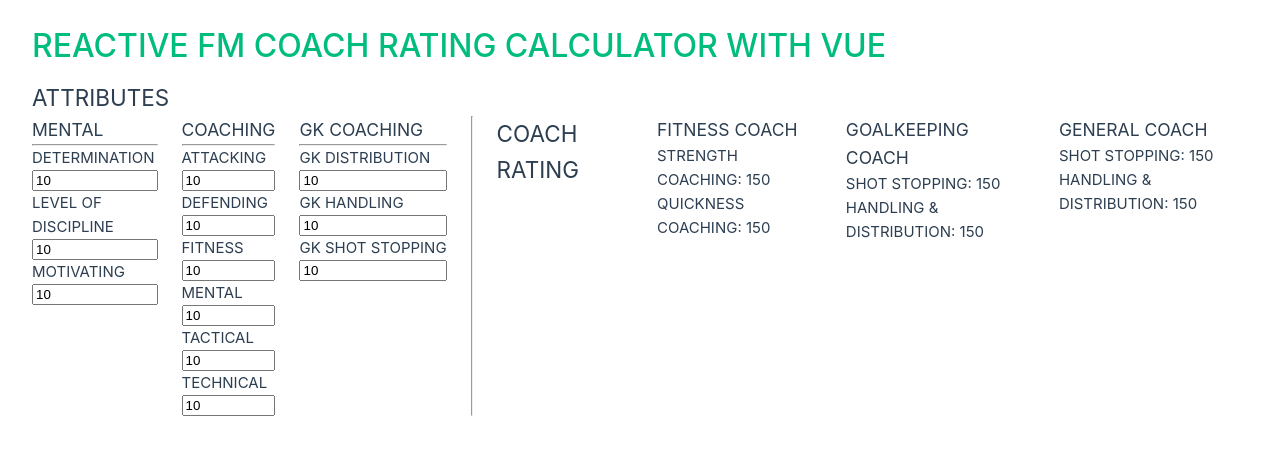
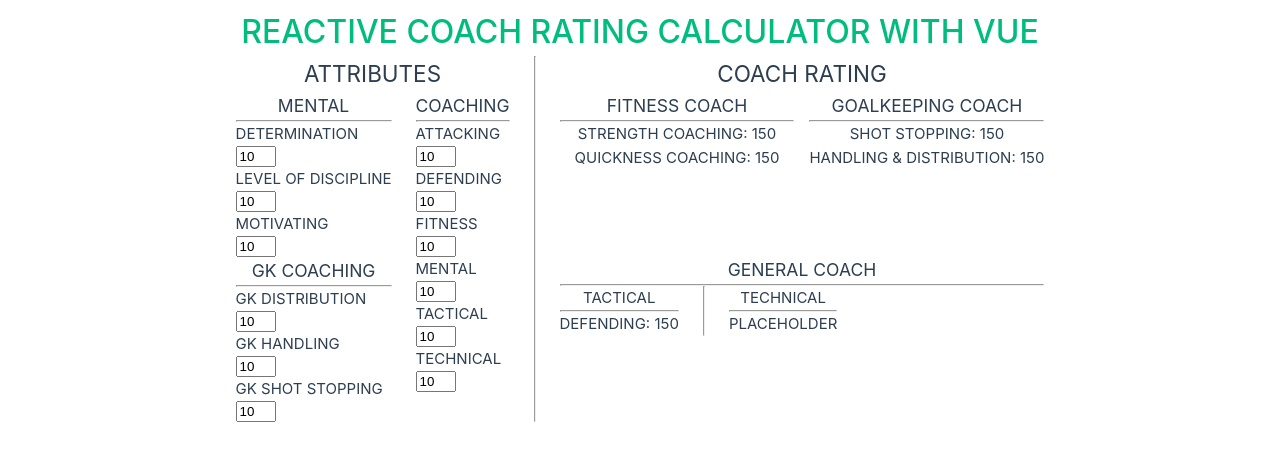
Before and after one commit to Dalkyan/vue-fm-calculator, a Vue app: page / in a window 1280 px wide. Shown: the top 460 px of the page. Built offline with nearby package versions, Linux system fonts and the light colour scheme.

Commit message:
Add grid to coach rating, layout tweak

```diff
--- a/src/App.vue
+++ b/src/App.vue
@@ -5,68 +5,144 @@
 import { useCoachStore } from "./store/UseCoachAttributes";
 
 const coach = useCoachStore();
-// const inputBoilerPlate = ` type="number" min="1" max="20" `;
 </script>
 
 <template>
   <header>
     <div class="wrapper">
-      <HeaderComponent msg="Reactive FM coach rating calculator with VUE" />
+      <HeaderComponent msg="Reactive coach rating calculator with VUE" />
     </div>
   </header>
 
   <main>
+    <div class="flex">
+      <div>
         <h2>Attributes</h2>
         <div class="flex">
           <div class="col">
             <h3>Mental</h3>
             <hr />
             <UserInput atr-name="determination" id-name="det">
-          <input type="number" min="1" max="20" id="det" v-model="coach.det" />
+              <input
+                type="number"
+                min="1"
+                max="20"
+                id="det"
+                v-model="coach.det"
+              />
             </UserInput>
             <UserInput atr-name="level of discipline" id-name="lod">
-          <input type="number" min="1" max="20" id="lod" v-model="coach.lod" />
+              <input
+                type="number"
+                min="1"
+                max="20"
+                id="lod"
+                v-model="coach.lod"
+              />
             </UserInput>
             <UserInput atr-name="motivating" id-name="mot">
-          <input type="number" min="1" max="20" id="mot" v-model="coach.mot" />
+              <input
+                type="number"
+                min="1"
+                max="20"
+                id="mot"
+                v-model="coach.mot"
+              />
             </UserInput>
+            <div class="col">
+            <h3>GK&nbsp;coaching</h3>
+            <hr />
+            <UserInput atr-name="GK&nbsp;Distribution" id-name="gkd">
+              <input
+                id="gkd"
+                type="number"
+                min="1"
+                max="20"
+                v-model="coach.gkd"
+              />
+            </UserInput>
+            <UserInput atr-name="GK&nbsp;Handling" id-name="gkh">
+              <input
+                id="gkh"
+                type="number"
+                min="1"
+                max="20"
+                v-model="coach.gkh"
+              />
+            </UserInput>
+            <UserInput atr-name="GK&nbsp;Shot&nbsp;stopping" id-name="gks">
+              <input
+                id="gks"
+                type="number"
+                min="1"
+                max="20"
+                v-model="coach.gks"
+              />
+            </UserInput>
+          </div>
           </div>
           <div class="col">
             <h3>Coaching</h3>
             <hr />
             <UserInput atr-name="attacking" id-name="att">
-          <input type="number" min="1" max="20" id="att" v-model="coach.att" />
+              <input
+                type="number"
+                min="1"
+                max="20"
+                id="att"
+                v-model="coach.att"
+              />
             </UserInput>
             <UserInput atr-name="defending" id-name="def">
-          <input type="number" min="1" max="20" id="def" v-model="coach.def" />
+              <input
+                type="number"
+                min="1"
+                max="20"
+                id="def"
+                v-model="coach.def"
+              />
             </UserInput>
             <UserInput atr-name="fitness" id-name="fit">
-          <input type="number" min="1" max="20" id="fit" v-model="coach.fit" />
+              <input
+                type="number"
+                min="1"
+                max="20"
+                id="fit"
+                v-model="coach.fit"
+              />
             </UserInput>
             <UserInput atr-name="mental" id-name="men">
-          <input id="men" type="number" min="1" max="20" v-model="coach.men" />
+              <input
+                id="men"
+                type="number"
+                min="1"
+                max="20"
+                v-model="coach.men"
+              />
             </UserInput>
             <UserInput atr-name="tactical" id-name="tac">
-          <input id="tac" type="number" min="1" max="20" v-model="coach.tac" />
+              <input
+                id="tac"
+                type="number"
+                min="1"
+                max="20"
+                v-model="coach.tac"
+              />
             </UserInput>
             <UserInput atr-name="technical" id-name="tech">
-          <input id="tech" type="number" min="1" max="20" v-model="coach.tch" />
+              <input
+                id="tech"
+                type="number"
+                min="1"
+                max="20"
+                v-model="coach.tch"
+              />
             </UserInput>
           </div>
-      <div class="col">
-        <h3>GK&nbsp;coaching</h3>
+        </div>
+      </div>
       <hr />
-        <UserInput atr-name="GK&nbsp;Distribution" id-name="gkd">
-          <input id="gkd" type="number" min="1" max="20" v-model="coach.gkd" />
-        </UserInput>
-        <UserInput atr-name="GK&nbsp;Handling" id-name="gkh">
-          <input id="gkh" type="number" min="1" max="20" v-model="coach.gkh" />
-        </UserInput>
-        <UserInput atr-name="GK&nbsp;Shot&nbsp;stopping" id-name="gks">
-          <input id="gks" type="number" min="1" max="20" v-model="coach.gks" />
-        </UserInput>
-      </div>
-      <CoachRating component-name="Coaching rating" />
+      <CoachRating />
     </div>
   </main>
 </template>
@@ -77,7 +153,7 @@
 #app {
   max-width: 1280px;
   margin: 0 auto;
-  padding: 2rem;
+  padding: 0.5rem;
 
   font-weight: normal;
 }
@@ -85,7 +161,9 @@
 header {
   line-height: 1.5;
 }
-
+input {
+  width: 3em;;
+}
 a,
 .green {
   text-decoration: none;
@@ -108,7 +186,8 @@
   header {
     display: flex;
     place-items: center;
-    padding-right: calc(var(--section-gap) / 2);
+    text-align: center;
+    justify-content: center;
   }
 
   header .wrapper {
--- a/src/assets/base.css
+++ b/src/assets/base.css
@@ -55,7 +55,6 @@
 *::after {
   box-sizing: border-box;
   margin: 0;
-  position: relative;
   font-weight: normal;
 }
 
@@ -73,6 +72,9 @@
   -moz-osx-font-smoothing: grayscale;
   text-transform: uppercase;
 }
+h1,h2,h3,h4{
+  text-align: center;
+}
 .flex{
   display: flex;
   gap: 3vh;
@@ -81,3 +83,18 @@
   display: flex;
   flex-direction: column;
 }
+.grid {
+  display: grid;
+  grid-template-columns: 1fr 1fr;
+  grid-template-rows: min-content auto auto;
+  gap: 0em 1em;
+  grid-template-areas:
+    "title title"
+    "left right"
+    "bot bot";
+  }
+
+  .title { grid-area: title; }
+  .left { grid-area: left; }
+  .bot { grid-area: bot; }
+  .right { grid-area: right; }
--- a/src/components/CoachRating.vue
+++ b/src/components/CoachRating.vue
@@ -6,39 +6,41 @@
   console.log("mutation", mutation);
   console.log("state", state);
 });
-// const coach.getDLM = ref(coach.getDLM);
-
-function computeSimpleRating(stat: number): number {
-  console.log(coach.getDLM);
-  return 9 * stat + coach.getDLM;
-}
-function computeRating(mainStat: number, oddStat: number): number {
-  return 6 * mainStat + 3 * oddStat + coach.getDLM;
-}
-const shotStopping = computeSimpleRating(coach.gks);
-const handling = computeRating(coach.gkh, coach.gkd);
 </script>
 
 <template>
+  <div class="grid">
+    <h2 class="title">Coach rating</h2>
+    <div class="left-top">
+      <h3>Fitness coach</h3>
       <hr />
-  <h2>Coach rating</h2>
-  <div>
-    <h3>Fitness coach</h3>
       <h4>Strength coaching: {{ coach.getFitness }}</h4>
       <h4>Quickness coaching: {{ coach.getFitness }}</h4>
     </div>
+    <div class="left-bot">
+      <h3>Goalkeeping coach</h3>
+      <hr />
+      <h4>Shot stopping: {{ coach.getShotStopping }}</h4>
+      <h4>Handling & Distribution: {{ coach.getHandling }}</h4>
+    </div>
+    <div class="bot">
+      <h3>General coach</h3>
+      <hr />
+      <div class="flex">
         <div>
-    <h3>Goalkeeping coach</h3>
-    <h4>Shot stopping: {{ shotStopping }}</h4>
-    <h4>Handling & Distribution: {{ handling }}</h4>
+          <h4>Tactical</h4>
+          <hr />
+          <div>
+            <label>Defending: {{ coach.getDefTact }}</label>
           </div>
+        </div>
+        <hr />
         <div>
-    <h3>General coach</h3>
-    <div>
-      <h4>Shot stopping: {{ shotStopping }}</h4>
-      <h4>Handling & Distribution: {{ handling }}</h4>
+          <h4>Technical</h4>
+          <hr />
+          <div>placeholder</div>
+        </div>
+      </div>
     </div>
   </div>
 </template>
-
-<style lang="scss" scoped></style>
--- a/src/components/HeaderComponent.vue
+++ b/src/components/HeaderComponent.vue
@@ -12,6 +12,5 @@
 h1 {
   font-weight: 500;
   font-size: 2rem;
-  top: -10px;
 }
 </style>
--- a/src/components/UserInput.vue
+++ b/src/components/UserInput.vue
@@ -2,7 +2,6 @@
 defineProps<{
   atrName: string;
   idName: string;
-  //  val: number;
 }>();
 </script>
 
```
Lines whose indentation alone changed are shown as unchanged.
